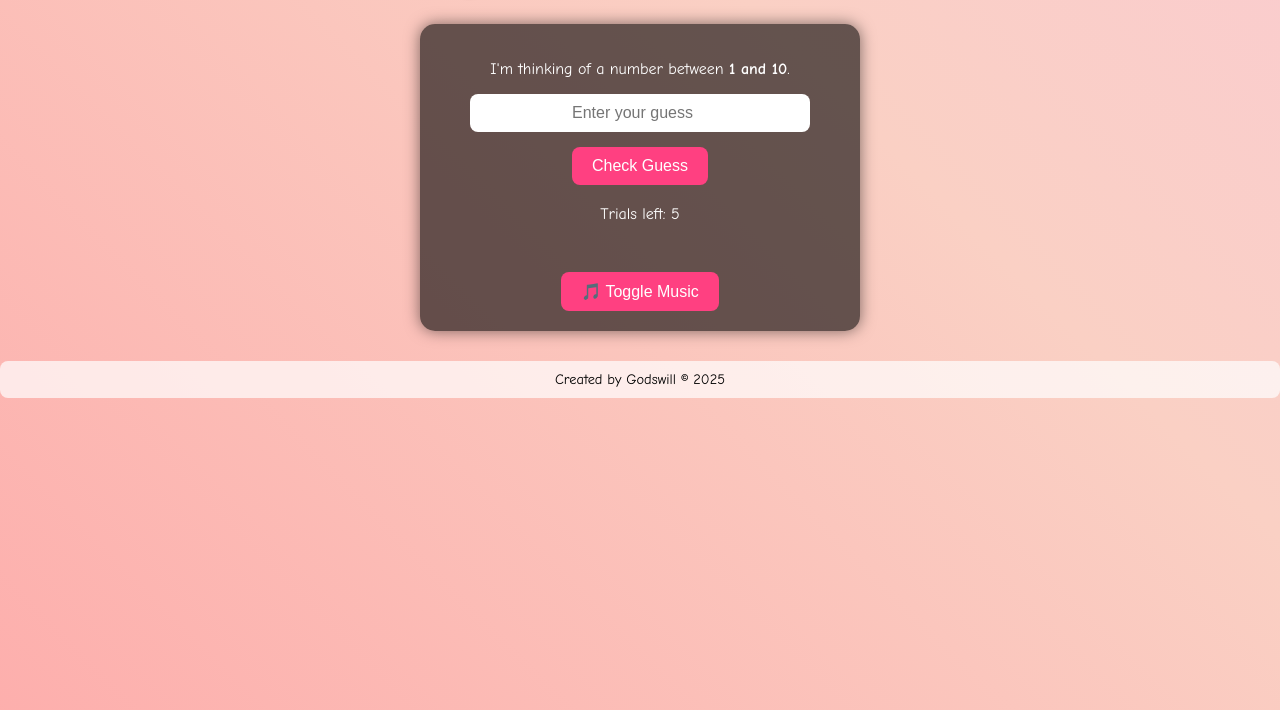
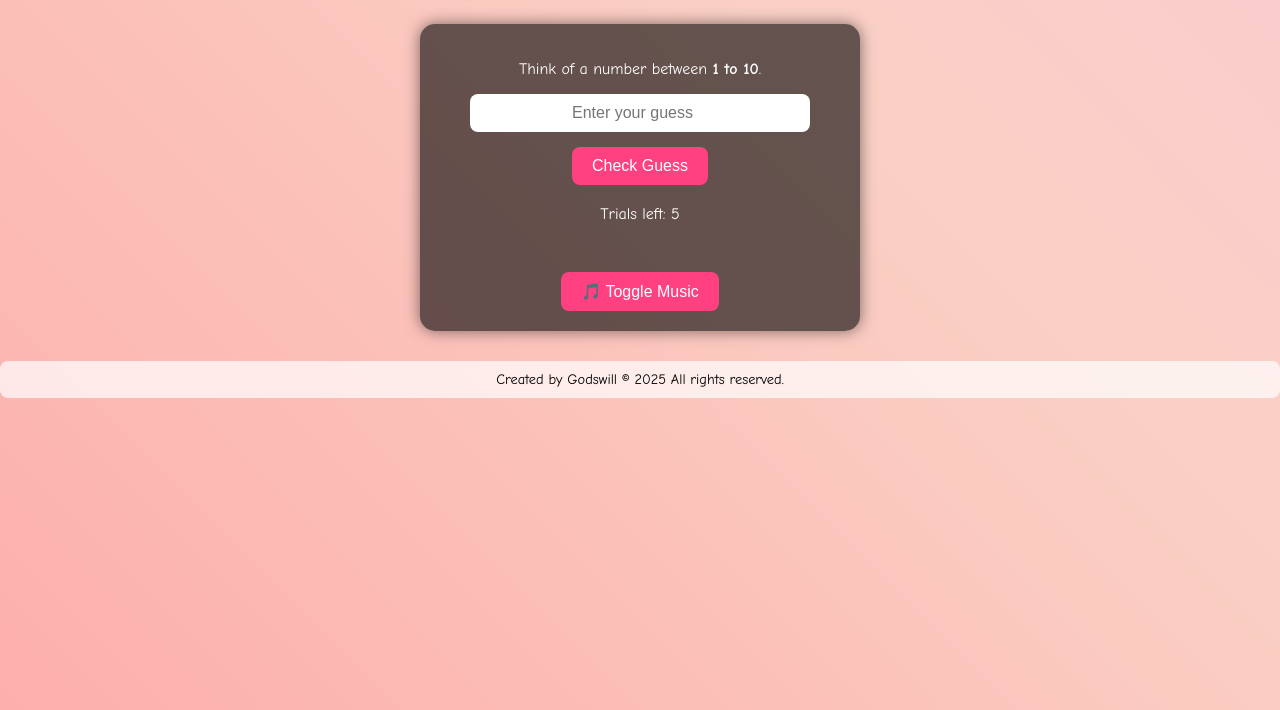
Before and after one commit to GodswillInnocent/Profile, a plain HTML site: page index.html in a window 1280 px wide. Both pictures are taken after a click on the button "Start Game". Shown: the part 90-800 px from the top of the page. Drawn offline with Linux system fonts and the light colour scheme.

Commit message:
adjusted index.html

```diff
--- a/index.html
+++ b/index.html
@@ -104,7 +104,7 @@
 
   <!-- Game Area (hidden until start) -->
   <div id="gameArea" class="container" style="display:none;">
-    <p>I'm thinking of a number between <b>1 and 10</b>.</p>
+    <p>Think of a number between <b>1 to 10</b>.</p>
     <input type="number" id="guess" placeholder="Enter your guess">
     <br>
     <button id="checkBtn" onclick="checkGuess()">Check Guess</button>
@@ -117,7 +117,7 @@
 
   <!-- Footer -->
   <footer>
-    Created by Godswill © 2025
+    Created by Godswill © 2025 All rights reserved.
   </footer>
 
   <!-- Sounds -->
```
